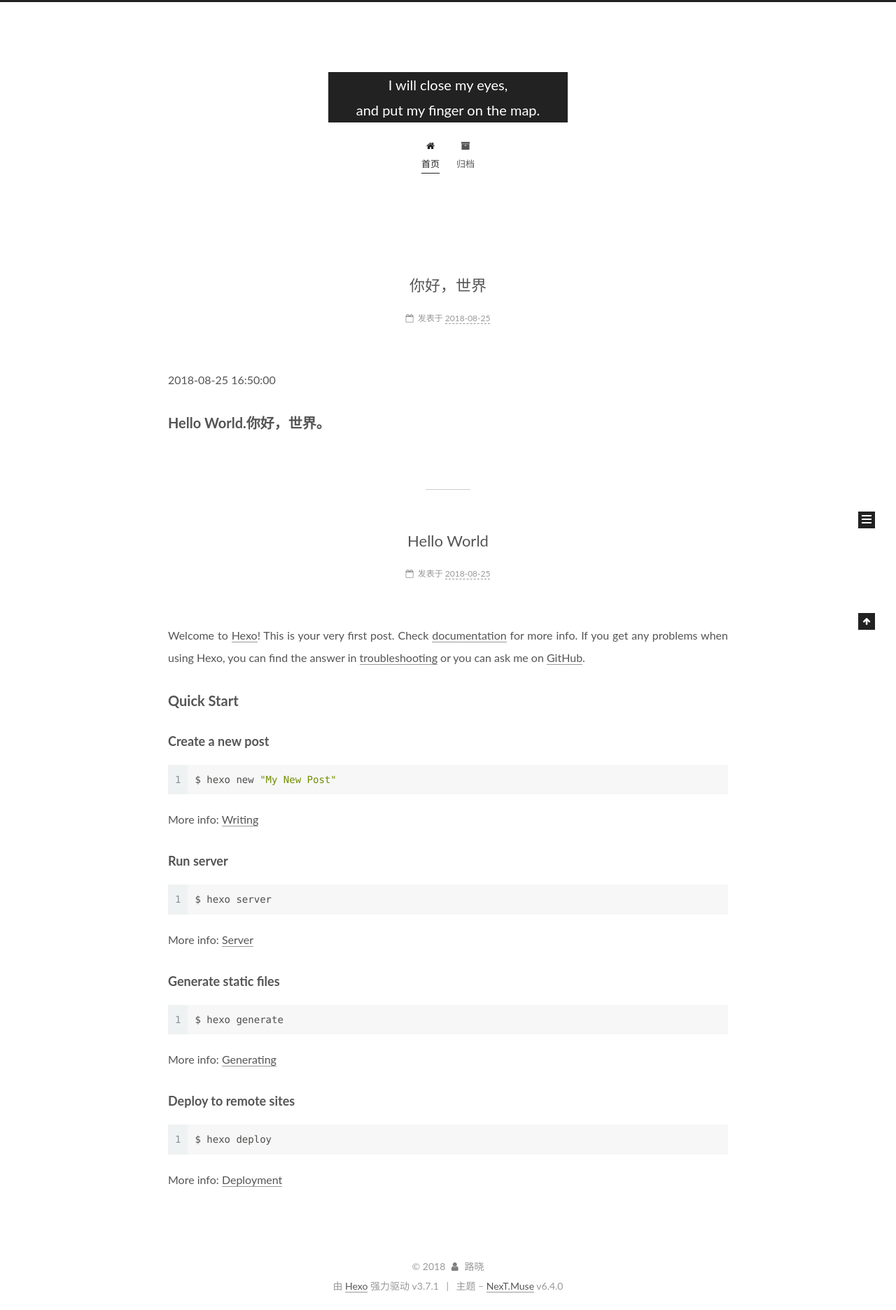
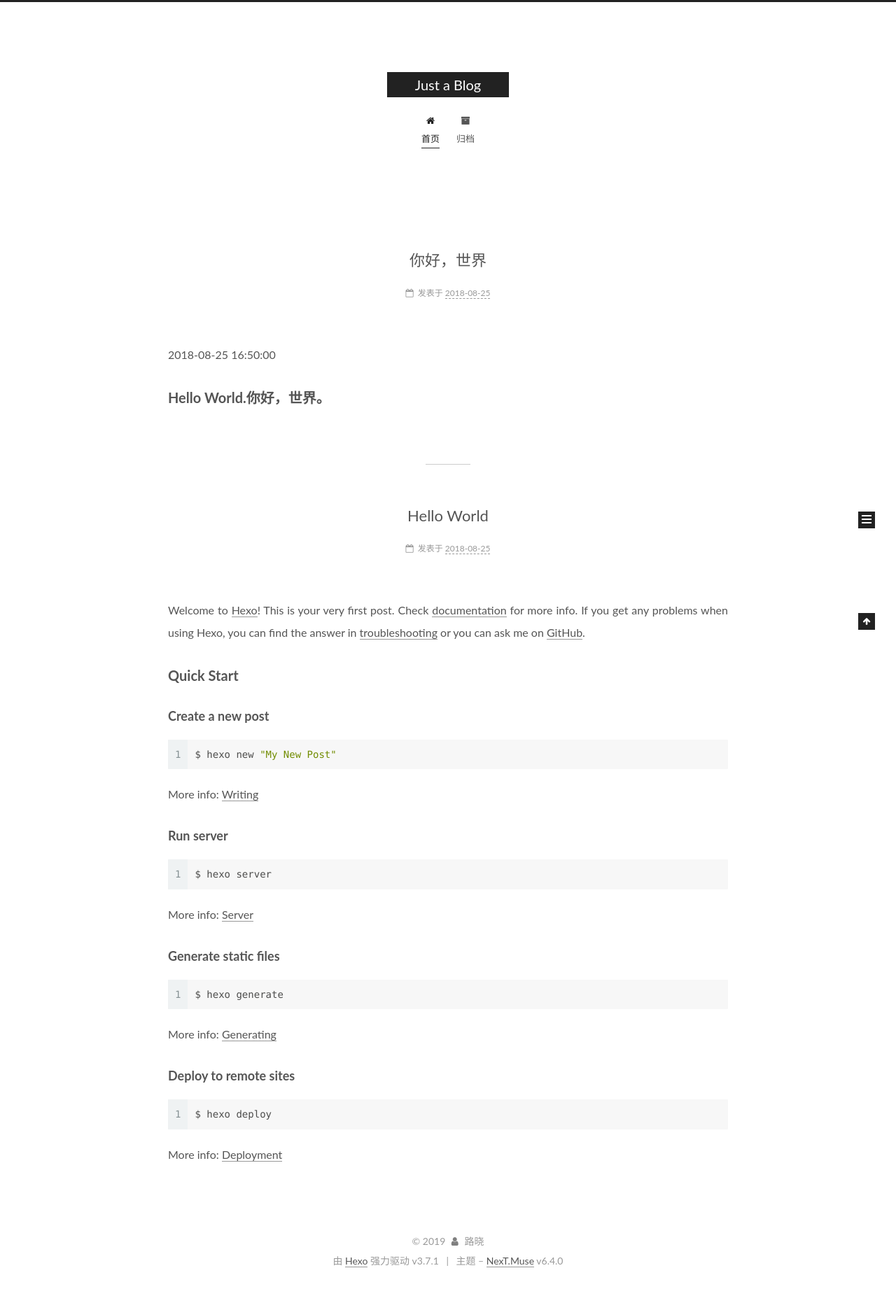
Before and after one commit to calvinbhx/calvinbhx.github.io, a plain HTML site: page index.html in a window 1280 px wide. Shown: the whole page at 70% size. After the commit the page ends 1836 px from the top, so only its background shows below. Drawn offline with Linux system fonts and the light colour scheme.

Commit message:
Site updated: 2019-01-06 15:44:24

```diff
--- a/css/main.css
+++ b/css/main.css
@@ -1838,7 +1838,7 @@ pre .javascript .function {
   width: 4px;
   height: 4px;
   border-radius: 50%;
-  background: #ffb0aa;
+  background: #595bb1;
 }
 .links-of-blogroll {
   font-size: 13px;
--- a/index.html
+++ b/index.html
@@ -109,12 +109,12 @@
 
 
   <meta property="og:type" content="website">
-<meta property="og:title" content="I will close my eyes,&lt;br&gt;and put my finger on the map.">
+<meta property="og:title" content="Just a Blog">
 <meta property="og:url" content="http://yoursite.com/index.html">
-<meta property="og:site_name" content="I will close my eyes,&lt;br&gt;and put my finger on the map.">
+<meta property="og:site_name" content="Just a Blog">
 <meta property="og:locale" content="zh-CN">
 <meta name="twitter:card" content="summary">
-<meta name="twitter:title" content="I will close my eyes,&lt;br&gt;and put my finger on the map.">
+<meta name="twitter:title" content="Just a Blog">
 
 
 
@@ -131,7 +131,7 @@
   };
 </script>
 
-  <title>I will close my eyes,<br>and put my finger on the map.</title>
+  <title>Just a Blog</title>
 
 
 
@@ -190,7 +190,7 @@
     <div class="custom-logo-site-title">
       <a href="/" class="brand" rel="start">
         <span class="logo-line-before"><i></i></span>
-        <span class="site-title">I will close my eyes,<br>and put my finger on the map.</span>
+        <span class="site-title">Just a Blog</span>
         <span class="logo-line-after"><i></i></span>
       </a>
     </div>
@@ -286,7 +286,7 @@
     </span>
 
     <span hidden itemprop="publisher" itemscope itemtype="http://schema.org/Organization">
-      <meta itemprop="name" content="I will close my eyes,<br>and put my finger on the map.">
+      <meta itemprop="name" content="Just a Blog">
     </span>
 
 
@@ -426,7 +426,7 @@
     </span>
 
     <span hidden itemprop="publisher" itemscope itemtype="http://schema.org/Organization">
-      <meta itemprop="name" content="I will close my eyes,<br>and put my finger on the map.">
+      <meta itemprop="name" content="Just a Blog">
     </span>
 
 
@@ -633,7 +633,7 @@
 
     <footer id="footer" class="footer">
       <div class="footer-inner">
-        <div class="copyright">&copy; <span itemprop="copyrightYear">2018</span>
+        <div class="copyright">&copy; <span itemprop="copyrightYear">2019</span>
   <span class="with-love" id="animate">
     <i class="fa fa-user"></i>
   </span>
```
Also changed, not shown: 2018/08/25/hello-world/index.html (+5 -5 lines), 2018/08/25/你好，世界/index.html (+5 -5 lines), archives/2018/08/index.html (+6 -6 lines), archives/2018/index.html (+6 -6 lines), archives/index.html (+6 -6 lines).
